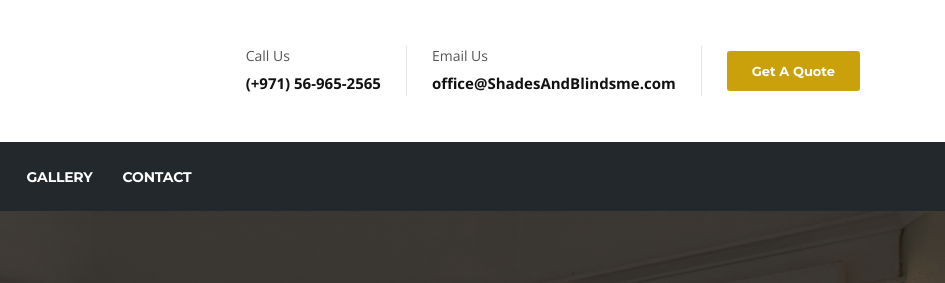
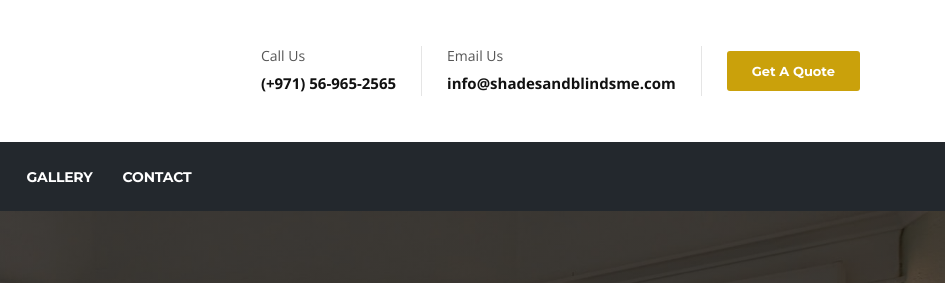
Before and after one commit to Shadesblindsae/shadesandblindesme, a plain HTML site: page index.html in a window 1280 px wide. Shown: the part 43-326 px from the top of the page, 335-1280 px from the left. Drawn offline with nearby package versions, Linux system fonts and the light colour scheme.

Commit message:
email id has changed

```diff
--- a/index.html
+++ b/index.html
@@ -108,7 +108,7 @@
                       <div class="info-box-content">
                         <p class="info-box-title">Email Us</p>
                         <p class="info-box-subtitle">
-                          <a href="mailto:office@ShadesAndBlindsme.com">office@ShadesAndBlindsme.com</a>
+                          <a href="mailto:info@shadesandblindsme.com">info@shadesandblindsme.com</a>
                         </p>
                       </div>
                     </div>
@@ -116,11 +116,6 @@
                   <li class="header-get-a-quote">
                     <a class="btn btn-primary" href="#main-container">Get a Quote</a>
                   </li>
-                  <!-- <li class="header-get-a-quote">
-                      <a class="btn btn-primary" href="#"
-                        >Free Sample</a
-                      >
-                    </li> -->
                 </ul>
                 <!-- Ul end -->
               </div>
```
